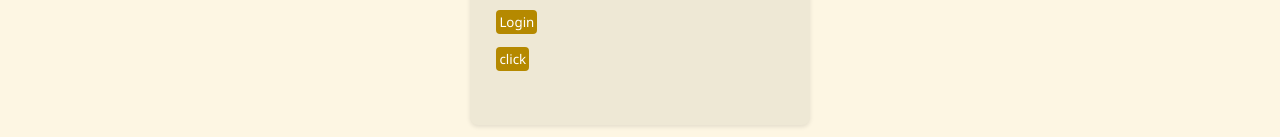
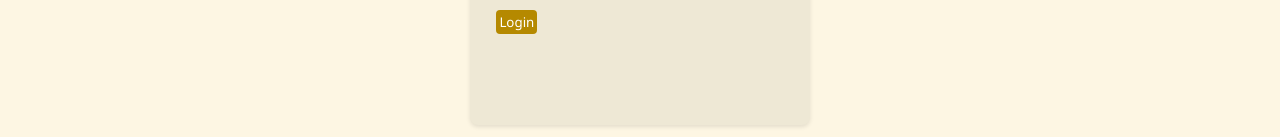
Before and after one commit to yashwanth535/patient-prescription, a plain HTML site: page index.html in a window 1280 px wide. Shown: the part 316-453 px from the top of the page. Drawn offline with Linux system fonts and the light colour scheme.

Commit message:
remove click

```diff
--- a/index.html
+++ b/index.html
@@ -38,7 +38,7 @@
         <button >Login</button>
 
     </form>
-    <button onclick="showAll('mainContent')">click</button>
+    <!-- <button onclick="showAll('mainContent')">click</button> -->
 
 </main>
 
```
